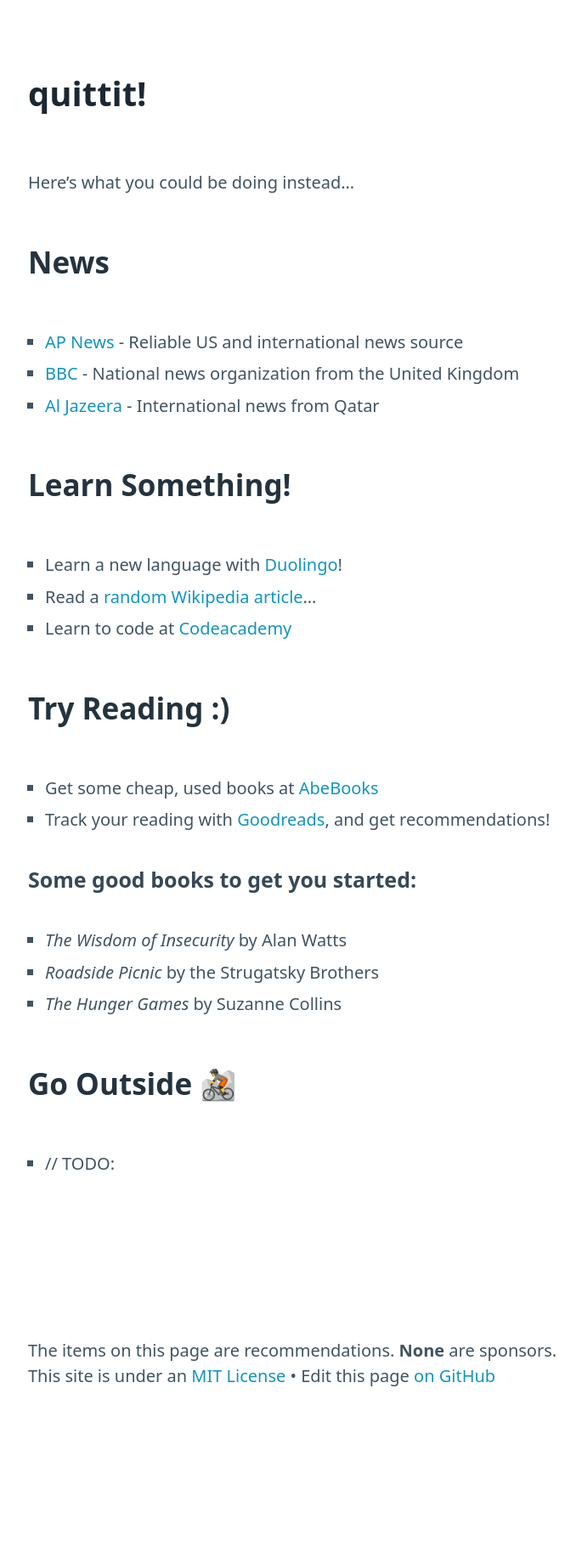
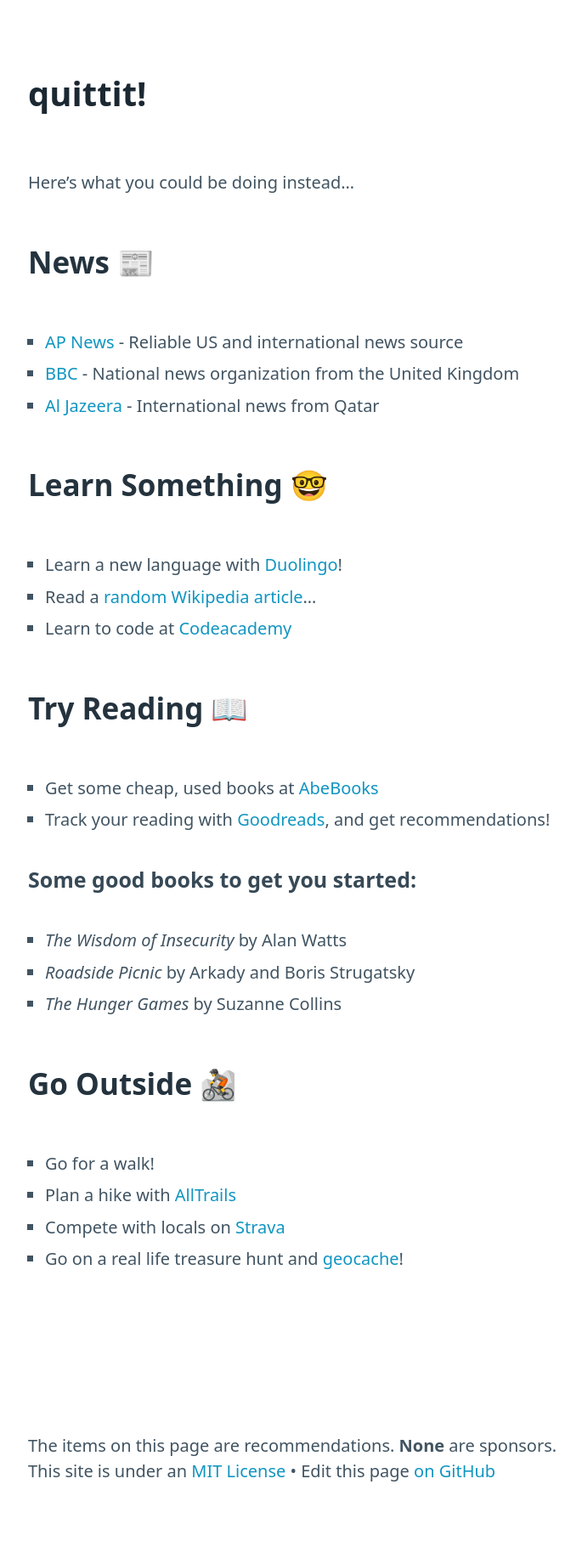
Before and after one commit to itsmaxymoo/quittit-website, a Jekyll site: the page built from index.md, in a window 1280 px wide. Shown: the whole page at 85% size, without its empty margins (42-727 px from the left). Built offline with Jekyll 4.4.1, drawn with Linux system fonts in a browser that asks for light colours; before the commit the page ends 1715 px from its top, so only the background shows below that.

Commit message:
emojis and content

```diff
--- a/index.md
+++ b/index.md
@@ -26,9 +26,12 @@ Here's what you could be doing instead...
 #### Some good books to get you started:
 
 * *The Wisdom of Insecurity* by Alan Watts
-* *Roadside Picnic* by the Strugatsky Brothers
+* *Roadside Picnic* by Arkady and Boris Strugatsky
 * *The Hunger Games* by Suzanne Collins
 
 ## Go Outside &#128693;
 
-* // TODO:
+* Go for a walk!
+* Plan a hike with [AllTrails](https://www.alltrails.com/)
+* Compete with locals on [Strava](https://www.strava.com/)
+* Go on a real life treasure hunt and [geocache](https://www.geocaching.com/play)!
```
Also changed, not shown: other parts of index.md (+3 -3 lines).
